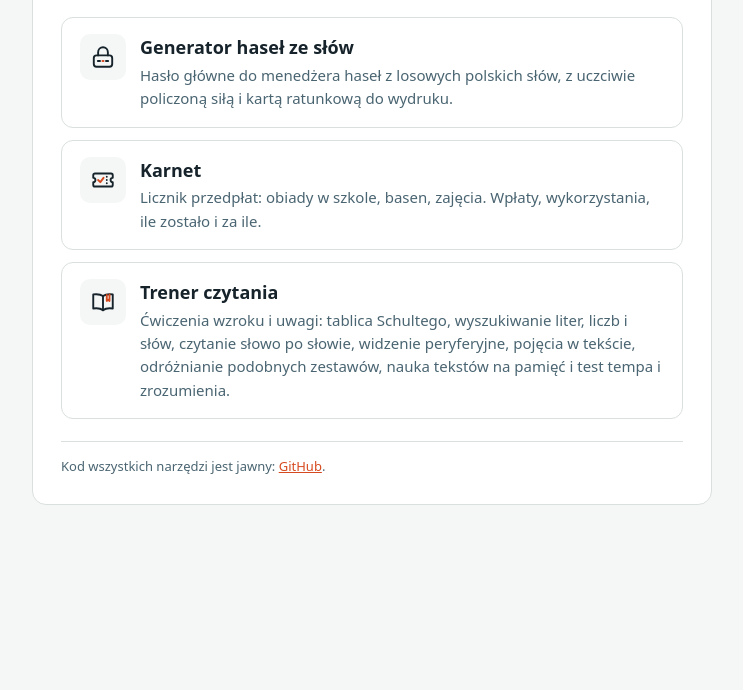
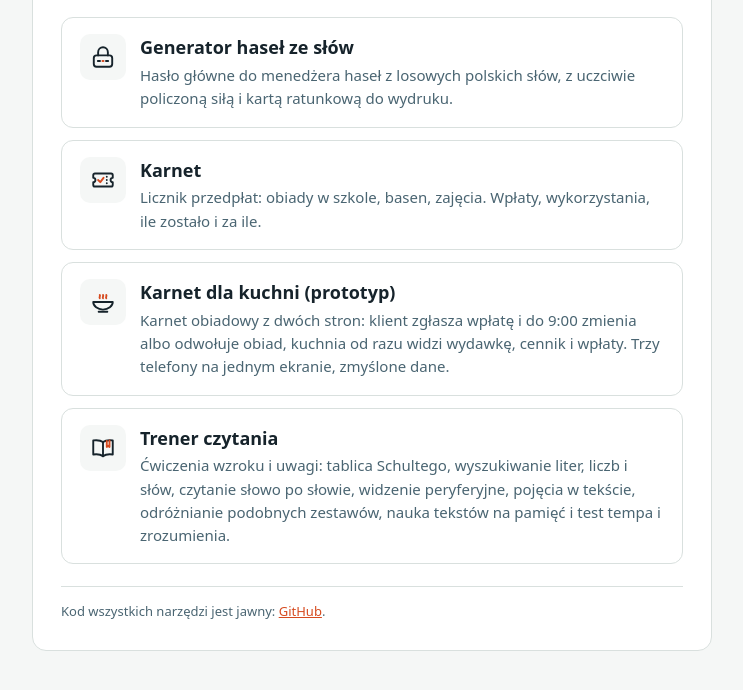
Before and after one commit to adkacz/solutor-www, a plain HTML site: page narzedzia/index.html in a window 1280 px wide. Shown: the part 180-870 px from the top of the page, without its empty margins (268-1011 px from the left). Before the commit the page ends 800 px from the top, so only its background shows below. Drawn offline with Linux system fonts and the light colour scheme.

Commit message:
Narzędzia: osobna karta „Karnet dla kuchni (prototyp)” obok Karnetu
Prototyp ma własny adres (karnet/kuchnia/) i własny klucz w przeglądarce
(solutor.karnet-demo.v2), więc nie zastępuje i nie dotyka danych działającego Karnetu.

Co-Authored-By: Claude Opus 5.5 <noreply@anthropic.com>

```diff
--- a/narzedzia/index.html
+++ b/narzedzia/index.html
@@ -18,6 +18,8 @@
       <span>Hasło główne do menedżera haseł z losowych polskich słów, z uczciwie policzoną siłą i kartą ratunkową do wydruku.</span></a></li>
     <li><a href="karnet/"><svg class="spis-ikona" viewBox="0 0 24 24" fill="none" stroke="currentColor" stroke-width="1.75" stroke-linecap="round" stroke-linejoin="round" aria-hidden="true"><path d="M4.5 6h15A1.5 1.5 0 0 1 21 7.5V10a2 2 0 0 0 0 4v2.5a1.5 1.5 0 0 1-1.5 1.5h-15A1.5 1.5 0 0 1 3 16.5V14a2 2 0 0 0 0-4V7.5A1.5 1.5 0 0 1 4.5 6z"/><path d="M15.5 9v.01M15.5 12v.01M15.5 15v.01"/><polyline class="akcent" points="7.5 12 9.5 14 12.5 10"/></svg><strong>Karnet</strong>
       <span>Licznik przedpłat: obiady w szkole, basen, zajęcia. Wpłaty, wykorzystania, ile zostało i za ile.</span></a></li>
+    <li><a href="karnet/kuchnia/"><svg class="spis-ikona" viewBox="0 0 24 24" fill="none" stroke="currentColor" stroke-width="1.75" stroke-linecap="round" stroke-linejoin="round" aria-hidden="true"><path d="M3 12h18a9 7 0 0 1-18 0z"/><line x1="8" y1="21" x2="16" y2="21"/><path class="akcent" d="M9 8.5c-.8-1 .8-2 0-3M12 8.5c-.8-1 .8-2 0-3M15 8.5c-.8-1 .8-2 0-3"/></svg><strong>Karnet dla kuchni (prototyp)</strong>
+      <span>Karnet obiadowy z dwóch stron: klient zgłasza wpłatę i do 9:00 zmienia albo odwołuje obiad, kuchnia od razu widzi wydawkę, cennik i wpłaty. Trzy telefony na jednym ekranie, zmyślone dane.</span></a></li>
     <li><a href="czytanie/"><svg class="spis-ikona" viewBox="0 0 24 24" fill="none" stroke="currentColor" stroke-width="1.75" stroke-linecap="round" stroke-linejoin="round" aria-hidden="true"><path d="M12 6.5C10 5 7 4.5 3 5v13c4-.5 7 0 9 1.5"/><path d="M12 6.5c2-1.5 5-2 9-1.5v13c-4-.5-7 0-9 1.5"/><line x1="12" y1="6.5" x2="12" y2="19.5"/><path class="akcent" d="M15.5 5.4V11l1.25-1 1.25 1V5.1"/></svg><strong>Trener czytania</strong>
       <span>Ćwiczenia wzroku i uwagi: tablica Schultego, wyszukiwanie liter, liczb i słów, czytanie słowo po słowie, widzenie peryferyjne, pojęcia w tekście, odróżnianie podobnych zestawów, nauka tekstów na pamięć i test tempa i zrozumienia.</span></a></li>
   </ul>
```
